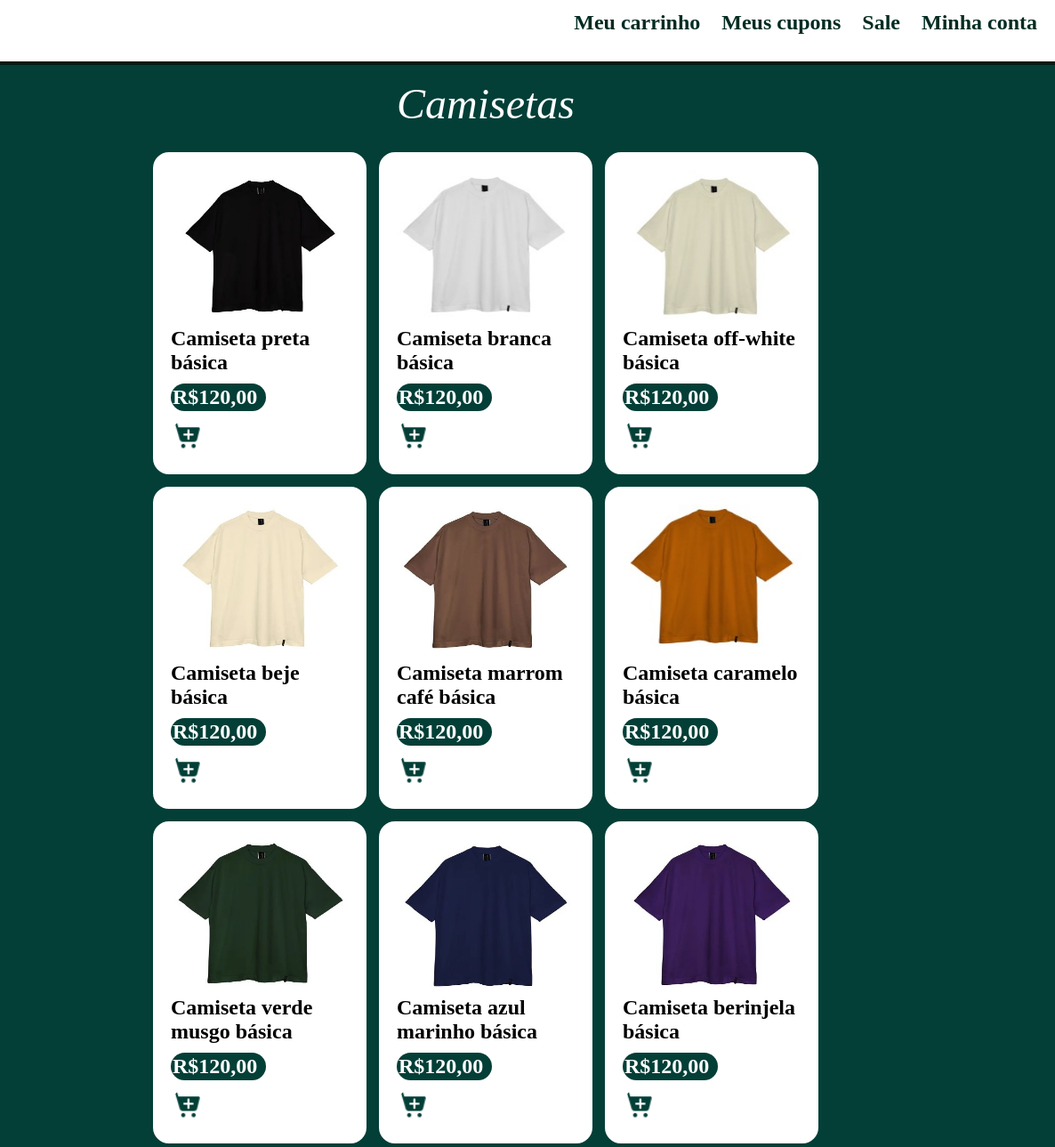
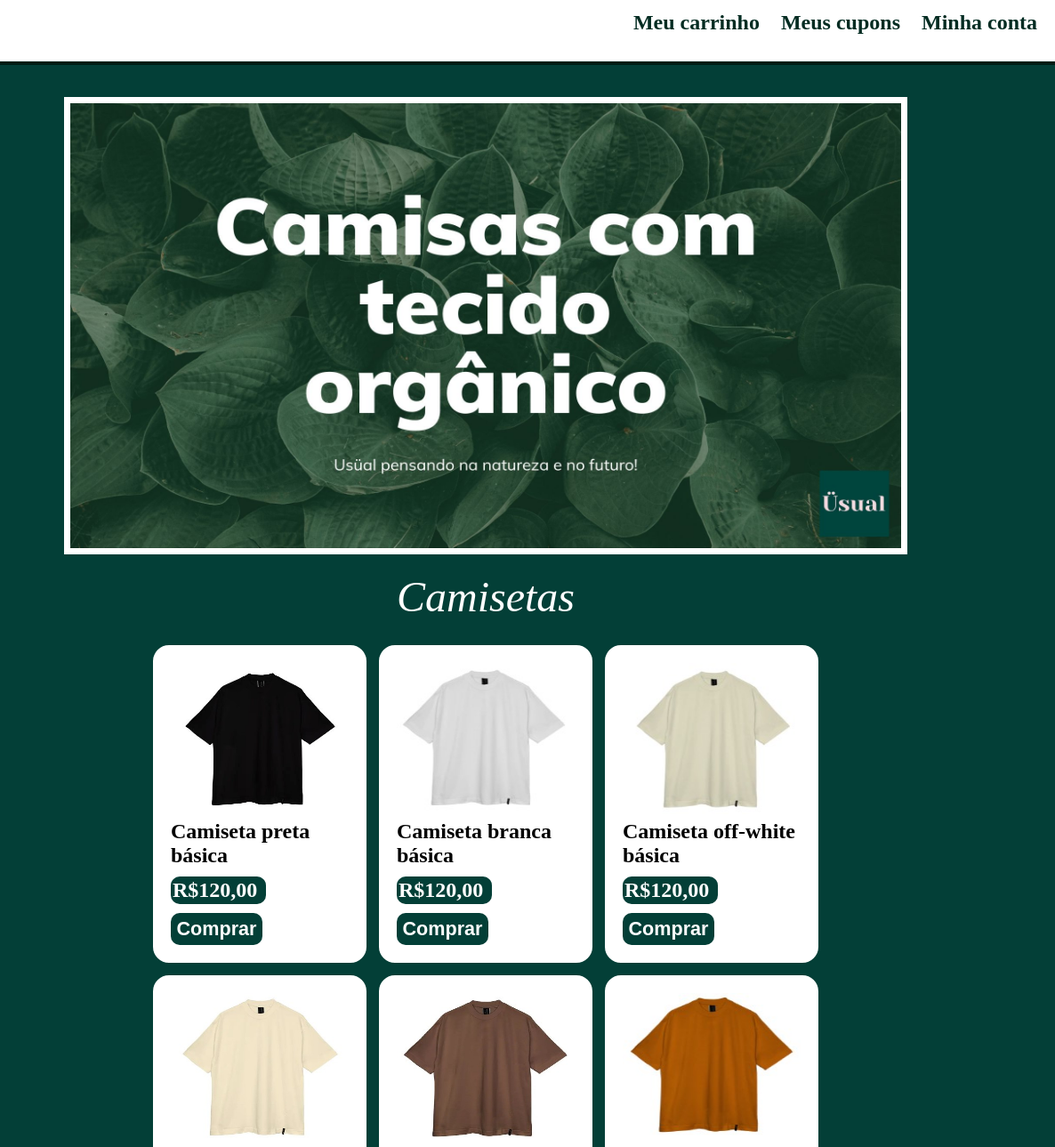
Before and after one commit to GuiLigeskee/Site-loja-de-roupas, a plain HTML site: page projeto loja de roupas/index.html in a window 1280 px wide. Shown: the part 27-1316 px from the top of the page at 89% size, 94-1280 px from the left. Drawn offline with Linux system fonts and the light colour scheme.

Commit message:
Novos elementos
Adicionado banner na página;
Substituição do ícone de adicionar ao carrinho para um botão.

```diff
--- a/projeto loja de roupas/assets/css/style.css
+++ b/projeto loja de roupas/assets/css/style.css
@@ -62,6 +62,19 @@ body{
 
    /*Main*/
 
+   /*Banner*/
+.banner{
+    height: 500px;
+    margin: 40px 13% 0 13%;
+    border: solid 7px #ffffff;
+
+}
+
+.banner img{
+    width: 100%;
+    height: 100%;
+}
+
 #subtitulo{
     margin: 0 auto;
     font-style: italic;
@@ -89,12 +102,12 @@ body{
 
 /*Cartão dos produtos*/
 
-#produto img{
+.produto img{
     width: 100%;
     border-radius: 20px;
     max-height: 170px;
 }
-#produto{
+.produto{
     background-color: #ffffff;
     width: 200px;
     padding: 20px;
@@ -109,16 +122,24 @@ body{
     margin-top: 10px;
     background-color: #033f37;
     width: 103px;
-    padding: 2px;
-    border-radius: 20px;
+    padding: 5px;
+    border-radius: 10px;
     color: #ffffff;
     padding: 2px;
+    border: none;
 }
-#iconAdd{/*ícone do carrinho de compras*/
-    width: 35px;
+.comprar{/*ícone do carrinho de compras*/
+    width: 103px;
     margin-top: 10px;
+    background-color: #033f37;
+    padding: 5px;
+    color: #ffffff;
+    border-radius: 10px;
+    font-size: 0.9em;
+    font-weight: 600;
+    border: none;
 }
-#iconAdd:hover{
+.comprar:hover{
     cursor: pointer
 }
 
--- a/projeto loja de roupas/assets/css/styleMeuCarrinho.css
+++ /dev/null
@@ -1,114 +0,0 @@
-*{
-    margin: 0;
-    padding: 0;
-}
-a{
-    text-decoration: none;
-}
-body{
-    background-color: #033f37;
-}
-.header{
-    display: flex;
-    flex-wrap: wrap;
-    flex-direction: row;
-    align-items: center;
-    justify-content: space-between;
-    background-color: #ffffff;
-    height: 96px;
-    border: 3px solid #001d15;
-}
-
-#logo img{
-    height: 80px;
-    width: 80px;
-    margin: 10px;
-    border-radius: 20%;
-}
-#logo img:hover{
-    height: 90px;
-    width: 90px;
-    margin: 5px;
-}
-
-#lado-esquerdo ul li{
-    position: relative;
-    display: inline-flex;
-    margin-right: 20px ;
-}
-#lado-esquerdo ul li a{
-    color: #032c22;
-    font-size: 1.5rem;
-    font-weight: 700;
-}
-
-#lado-esquerdo ul li a:hover{
-    color: #999999;
-    font-size: 1.5em;
-    cursor: pointer;
-
-}
-
-#subtitulo{
-    margin: 0 auto;
-    font-style: italic;
-}
-
-#subtitulo{
-    margin-top: 20px;
-    display: flex;
-    flex-direction: row;
-    justify-content: center;
-    color: #ffffff;
-    font-size: 3em;
-}
-.rolo-de-produtos{
-    margin:20px 12% 0 12% ;
-    display: flex;
-    flex-wrap: wrap;
-    flex-direction: row;
-    justify-content: center;
-    margin-bottom: 30px;
-}
-#produto img{
-    width: 100%;
-    border-radius: 20px;
-}
-#produto{
-    background-color: #ffffff;
-    width: 200px;
-    padding: 20px;
-    margin: 5px;
-    border: 2px solid #033f37;
-    border-radius: 20px;
-    font-size: 1.5em;
-    font-weight: 700;
-}
-#produto:hover{
-    cursor: pointer;
-}
-#preco{
-    margin-top: 15px;
-    background-color: #033f37;
-    width: 103px;
-    padding: 2px;
-    border-radius: 20px;
-    color: #ffffff;
-    padding: 2px;
-}
-
-footer{
-    display: flex;
-    flex-direction: row;
-    align-items: center;
-    justify-content: center;
-    height: 100px;
-    width: 100%;
-    background-color: #ffffff;
-    color: #033f37;
-
-}
-footer p{
-    font-size: 2em;
-
-}
--- a/projeto loja de roupas/assets/css/styleMeusCupons.css
+++ /dev/null
@@ -1,50 +0,0 @@
-*{
-    margin: 0;
-    padding: 0;
-}
-a{
-    text-decoration: none;
-}
-body{
-    background-color: #033f37;
-}
-.header{
-    display: flex;
-    flex-wrap: wrap;
-    flex-direction: row;
-    align-items: center;
-    justify-content: space-between;
-    background-color: #ffffff;
-    height: 96px;
-    border: 3px solid #001d15;
-}
-
-#logo img{
-    height: 80px;
-    width: 80px;
-    margin: 10px;
-    border-radius: 20%;
-}
-#logo img:hover{
-    height: 90px;
-    width: 90px;
-    margin: 5px;
-}
-
-#lado-esquerdo ul li{
-    position: relative;
-    display: inline-flex;
-    margin-right: 20px ;
-}
-#lado-esquerdo ul li a{
-    color: #032c22;
-    font-size: 1.5rem;
-    font-weight: 700;
-}
-
-#lado-esquerdo ul li a:hover{
-    color: #999999;
-    font-size: 1.5em;
-    cursor: pointer;
-
-}
--- a/projeto loja de roupas/assets/js/index.js
+++ b/projeto loja de roupas/assets/js/index.js
@@ -1,5 +1,7 @@
-let iconCarrinho = document.querySelector('#iconAdd');
+const btnComprar = document.querySelector('.comprar')
 
-iconCarrinho.addEventListener('click', function(){
-    alert('Adicionado ao carrinho.')
-});
+
+btnComprar.addEventListener('click', function (e){
+    alert('Deu certo')
+}
+)
--- a/projeto loja de roupas/index.html
+++ b/projeto loja de roupas/index.html
@@ -16,7 +16,6 @@
             <ul>
                 <li><a href="/projeto loja de roupas/meuCarrinho.html">Meu carrinho</a></li>
                 <li><a href="/projeto loja de roupas/meusCupons.html">Meus cupons</a></li>
-                <li><a href="/">Sale</a></li>
                 <li><a href="/">Minha conta</a></li>
             </ul>
         </nav>
@@ -24,87 +23,72 @@
     <div class="headerBack"></div>
 
     <section>
+        <div class="banner"><img src="assets/img/Camisas com tecido orgânico.jpg" alt="banner da linha de camisetas orgânicas"></div>
+    </section>
+
+    <section>
         <p id="subtitulo">Camisetas</p>
         <div class="rolo-de-produtos">
-            <div id="produto">
+            <div class="produto">
                 <img src="assets/img/camiseta preta.jpg">
                 <p>Camiseta preta básica</p>
                 <p id="preco">R$120,00</p>
-                <div id="iconAdd">
-                    <img src="assets/img/icons8-adicionar-o-carrinho-de-compras-30.png">
-                </div>
+                <button class="comprar">Comprar</button>
+
             </div>
-            <div id="produto">
+            <div class="produto">
                 <img src="assets/img/camiseta branca.jpg">
                 <p>Camiseta branca básica</p>
                 <p id="preco">R$120,00</p>
-                <div id="iconAdd">
-                    <img src="assets/img/icons8-adicionar-o-carrinho-de-compras-30.png">
-                </div>
+                <button class="comprar">Comprar</button>
             </div>
-            <div id="produto">
+            <div class="produto">
                 <img src="assets/img/camiseta off-white.jpg">
                 <p>Camiseta off-white básica</p>
                 <p id="preco">R$120,00</p>
-                <div id="iconAdd">
-                    <img src="assets/img/icons8-adicionar-o-carrinho-de-compras-30.png">
-                </div>
+                <button class="comprar">Comprar</button>
             </div>
-            <div id="produto">
+            <div class="produto">
                 <img src="assets/img/camiseta beje.jpg">
                 <p>Camiseta beje básica</p>
                 <p id="preco">R$120,00</p>
-                <div id="iconAdd">
-                    <img src="assets/img/icons8-adicionar-o-carrinho-de-compras-30.png">
-                </div>
+                <button class="comprar">Comprar</button>
             </div>
-            <div id="produto">
+            <div class="produto">
                 <img src="assets/img/camiseta marrom.jpg">
                 <p>Camiseta marrom café básica</p>
                 <p id="preco">R$120,00</p>
-                <div id="iconAdd">
-                    <img src="assets/img/icons8-adicionar-o-carrinho-de-compras-30.png">
-                </div>
+                <button class="comprar">Comprar</button>
             </div>
-            <div id="produto">
+            <div class="produto">
                 <img src="assets/img/camiseta caramelo.jpg">
                 <p>Camiseta caramelo básica</p>
                 <p id="preco">R$120,00</p>
-                <div id="iconAdd">
-                    <img src="assets/img/icons8-adicionar-o-carrinho-de-compras-30.png">
-                </div>
+                <button class="comprar">Comprar</button>
             </div>
-            <div id="produto">
+            <div class="produto">
                 <img src="assets/img/camiseta verde escuro.jpg">
                 <p>Camiseta verde musgo básica</p>
                 <p id="preco">R$120,00</p>
-                <div id="iconAdd">
-                    <img src="assets/img/icons8-adicionar-o-carrinho-de-compras-30.png">
-                </div>
+                <button class="comprar">Comprar</button>
             </div>
-            <div id="produto">
+            <div class="produto">
                 <img src="assets/img/camiseta azul marinho.jpg">
                 <p>Camiseta azul marinho básica</p>
                 <p id="preco">R$120,00</p>
-                <div id="iconAdd">
-                    <img src="assets/img/icons8-adicionar-o-carrinho-de-compras-30.png">
-                </div>
+                <button class="comprar">Comprar</button>
             </div>
-            <div id="produto">
+            <div class="produto">
                 <img src="assets/img/camiseta roxa.jpg">
                 <p>Camiseta berinjela básica</p>
                 <p id="preco">R$120,00</p>
-                <div id="iconAdd">
-                    <img src="assets/img/icons8-adicionar-o-carrinho-de-compras-30.png">
-                </div>
+                <button class="comprar">Comprar</button>
             </div>
-            <div id="produto">
+            <div class="produto">
                 <img src="assets/img/camiseta vermelha.jpg">
                 <p>Camiseta vermelha básica</p>
                 <p id="preco">R$120,00</p>
-                <div id="iconAdd">
-                    <img src="assets/img/icons8-adicionar-o-carrinho-de-compras-30.png">
-                </div>
+                <button class="comprar">Comprar</button>
             </div>
 
         </div>
@@ -114,30 +98,35 @@
         <p id="subtitulo">Shorts</p>
         <div class="rolo-de-produtos">
 
-            <div id="produto">
+            <div class="produto">
                 <img src="assets/img/shorts preto.jpg">
                 <p>Shorts moletom preto</p>
                 <p id="preco">R$120,00</p>
+                <button class="comprar">Comprar</button>
             </div>
-            <div id="produto">
+            <div class="produto">
                 <img src="assets/img/shorts marrom.jpg">
                 <p>Shorts moletm marrom café</p>
                 <p id="preco">R$120,00</p>
+                <button class="comprar">Comprar</button>
             </div>
-            <div id="produto">
+            <div class="produto">
                 <img src="assets/img/shorts caramelo.jpg">
                 <p>Shorts moletom caramelo</p>
                 <p id="preco">R$120,00</p>
+                <button class="comprar">Comprar</button>
             </div>
-            <div id="produto">
+            <div class="produto">
                 <img src="assets/img/shorts verde militar.jpg">
                 <p>Shorts moletom verde militar</p>
                 <p id="preco">R$120,00</p>
+                <button class="comprar">Comprar</button>
             </div>
-            <div id="produto">
+            <div class="produto">
                 <img src="assets/img/shorts berinjela.jpg">
                 <p>Shorts moletom berinjela</p>
                 <p id="preco">R$120,00</p>
+                <button class="comprar">Comprar</button>
             </div>
 
         </div>
```
Also changed, not shown: projeto loja de roupas/assets/img/Camisas com tecido orgânico.jpg (added).
